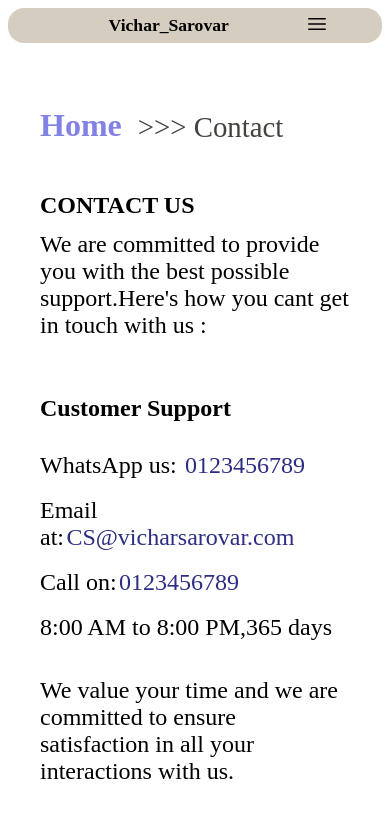
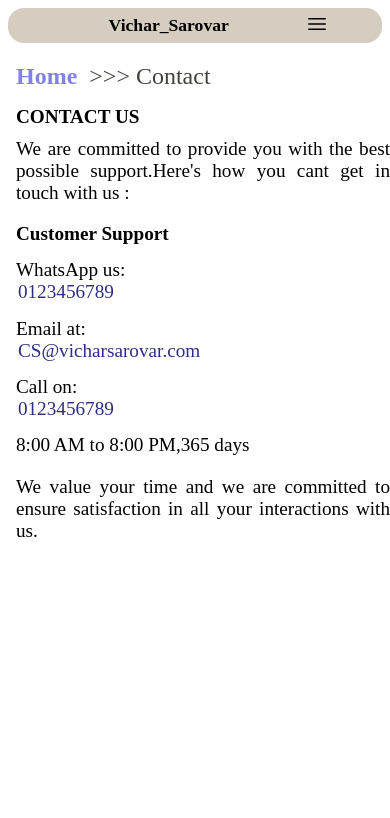
Before and after one commit to sukeshtyagi/Vichar_Sarovar, a React (Create React App) app: page /reach in a window 390 px wide. Shown: the top 818 px of the page. Built offline with nearby package versions, Linux system fonts and the light colour scheme.

Commit message:
Media query added to Reach component

```diff
--- a/src/components/Reach.jsx
+++ b/src/components/Reach.jsx
@@ -5,7 +5,7 @@
 function Reach() {
   return (
     <div className={style.reachContainer}>
-      <p>
+      <p className={style.navlinkContainer}>
         <NavLink to="/home" className={style.navlink}>
           Home
         </NavLink>
@@ -21,25 +21,24 @@
       <div className={style.reachMainSection}>
         <h4>Customer Support</h4>
         <p>
-          WhatsApp us:{" "}
+          WhatsApp us: <br />
           <NavLink to="/home" className={style.navlinkSpan}>
             0123456789
           </NavLink>
-          {/* <span>0123456789</span>*/}
         </p>
         <p>
           Email at:
+          <br />
           <NavLink to="/home" className={style.navlinkSpan}>
             CS@vicharsarovar.com
           </NavLink>
-          {/*<span>CS@vicharsarovar.com</span>*/}
         </p>
         <p>
           Call on:
+          <br />
           <NavLink to="/home" className={style.navlinkSpan}>
             0123456789
           </NavLink>
-          {/* <span>0123456789</span>*/}
         </p>
         <p>8:00 AM to 8:00 PM,365 days</p>
       </div>
--- a/src/style/Reach.module.css
+++ b/src/style/Reach.module.css
@@ -1,72 +1,92 @@
 .reachContainer {
-  width: auto;
+  width: 100%;
   height: 100vh;
   display: flex;
   flex-direction: column;
   align-items: flex-start;
   justify-content: flex-start;
-  margin: 2em;
+  padding: 0.5em;
   position: relative;
 }
+
 .navlink {
   color: rgb(130, 130, 229);
   text-decoration: none;
-  font-size: 2em;
+  font-size: 1.5em;
   font-weight: 600;
   padding: 1em;
   padding-left: 0;
   padding-right: 0.5em;
 }
-.reachContainer p {
-  margin-top: 2em;
+
+.navlinkContainer {
+  margin-top: 0.75em;
   font-weight: 400;
 }
+
 .reachContainer p span {
   color: rgb(65, 67, 60);
-  font-size: 1.8em;
+  font-size: 1.5em;
   margin-left: 0;
   position: absolute;
-  top: 22px;
+  top: 8px;
   font-weight: 400;
   margin-top: 0.5em;
 }
+
 .reachHeaderSection h4 {
-  font-size: 1.5em;
-  margin-bottom: 0;
+  font-size: 1.2em;
+  margin: 0;
   color: #000;
+  font-weight: 600;
 }
+
 .reachHeaderSection p {
-  font-size: 1.5em;
+  font-size: 1.2em;
+  text-align: justify;
   color: #000;
   font-weight: 400;
   margin-top: 0.5em;
 }
+
 .reachMainSection {
   position: relative;
 }
+
 .reachMainSection h4 {
-  font-size: 1.5em;
+  font-size: 1.2em;
   color: #000;
   font-weight: 600;
-  margin-bottom: 1.25em;
+  margin: 0;
 }
+
 .reachMainSection p {
-  font-size: 1.5em;
+  font-size: 1.2em;
   color: #000;
   margin-bottom: 0;
   margin-top: 0.75em;
-  font-weight: 400;
+  font-weight: 500;
   position: relative;
 }
+
 .navlinkSpan {
   color: rgb(45, 45, 132);
   text-decoration: none;
   font-weight: 400;
   padding-left: 0.1em;
 }
+
 .reachFooterSection p {
+  text-align: justify;
   color: #000;
-  font-size: 1.5em;
+  font-size: 1.2em;
   font-weight: 400;
-  margin-top: 1.5em;
+  margin-top: 1em;
 }
+
+@media screen and (min-width: 768px) {
+  .reachContainer {
+    width: 80%;
+    margin: auto;
+  }
+}
```
